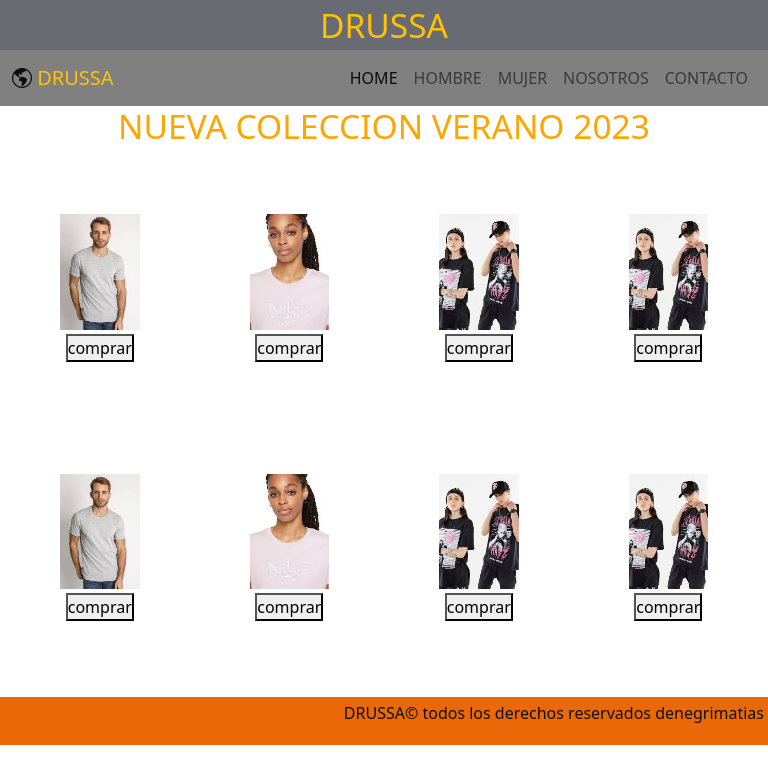
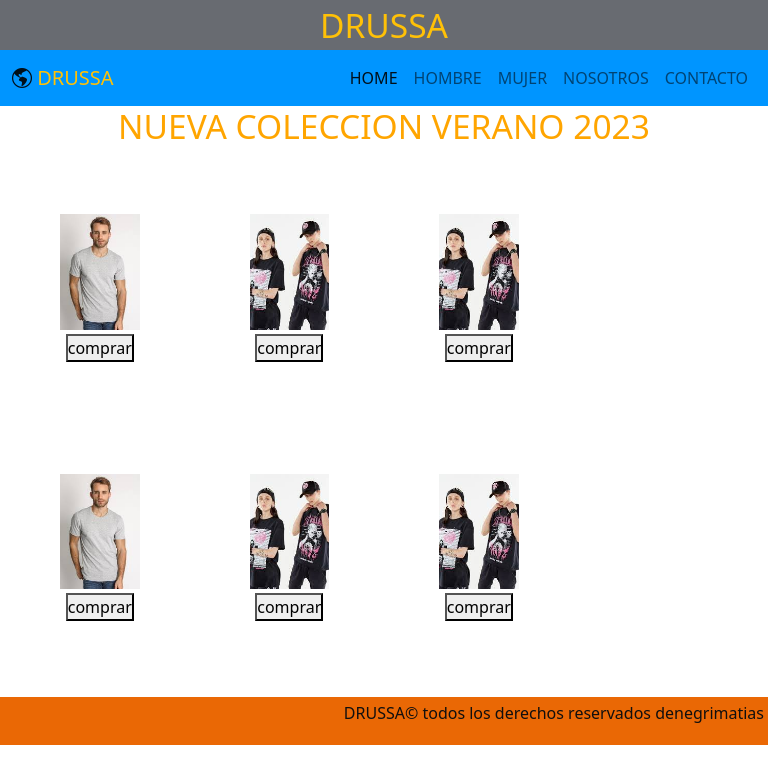
Before and after one commit to tuteguille/entregatres, a website: page pages/mujer.html in a window 768 px wide. Drawn offline with nearby package versions, Linux system fonts and the light colour scheme.

Commit message:
repo page HM

```diff
--- a/pages/mujer.html
+++ b/pages/mujer.html
@@ -51,11 +51,11 @@
    </div>
     </div>
 
-    <div class="gallery__1" >
+    <!-- <div class="gallery__1" >
    <img src="../img/nuevaM1.jpeg" alt="imagenmodeloremera" class="gallery__mujer" >
    <div id="comprar" >
    <button type="button"  >comprar</button></div>
-    </div>
+    </div> -->
 
     <div class="gallery__1" >
    <img src="../img/nuevaMH1.jpeg" alt="imagenmodeloremera" class="gallery__mujer" >
@@ -79,11 +79,11 @@
    </div>
     </div>
 
-    <div class="gallery__1" >
+    <!-- <div class="gallery__1" >
    <img src="../img/nuevaM1.jpeg" alt="imagenmodeloremera" class="gallery__mujer" >
    <div id="comprar" >
    <button type="button"  >comprar</button></div>
-    </div>
+    </div> -->
 
     <div class="gallery__1" >
    <img src="../img/nuevaMH1.jpeg" alt="imagenmodeloremera" class="gallery__mujer" >
--- a/scss/_media.scss
+++ /dev/null
@@ -1,80 +0,0 @@
-@media screen and (min-width: 576px){
-    #navegador{
-      background-color:orange;
-    }
-
- }
-
-  @media screen and (max-width: 768px){
-
-    #navegador{
-
-      background-color: grey;
-
-
-
-
-    }
-    /* h1{
-        display: flex;
-        justify-content: center;
-    } */
-.fotohm{
-    display: none;
-}
-    .gallery-container{
-
-        grid-template-columns: repeat(2, 4fr);
-
-        grid-auto-rows: 40%;
-
-
-
-
-      }
-
-      .gallery__hombre{
-
-        width: 100%;
-
-        height: 100%;
-
-        object-fit: cover;
-
-
-
-
-    }
-    .gallery__mujer{
-
-        width: 100%;
-
-        height: 100%;
-
-        object-fit: cover;
-
-
-
-
-    }
-
-    #comprar{
-
-
-
-
-        color: aqua;
-
-        /* padding: 8px; */
-
-        margin: 4px;
-
-        display: flex;
-
-        justify-content: center;
-
-        align-items: center;
-
-  }
-
- }
--- a/scss/style.scss
+++ b/scss/style.scss
@@ -1,9 +1,91 @@
-*{
-    margin: 0%;
-    padding: 0%;
-    box-sizing: border-box;
+          *{
+        margin: 0;
+        padding: 0;
+        height: auto;
+        box-sizing: border-box;
+    }
+
+
+    @media screen and (min-width: 576px){
+        #navegador{
+          background-color: aqua;
+        }
+
      }
 
+      @media screen and (max-width: 768px){
+
+        #navegador{
+
+          background-color: rgb(0, 149, 255);
+
+
+
+
+        }
+        /* h1{
+            display: flex;
+            justify-content: center;
+        } */
+    .fotohm{
+        display: none;
+    }
+        .gallery-container{
+
+            grid-template-columns: repeat(2, 6fr);
+
+            grid-auto-rows: 40%;
+
+
+
+
+          }
+
+          .gallery__hombre{
+
+            width: 100%;
+
+            height: 100%;
+
+            object-fit: cover;
+
+
+
+
+        }
+        .gallery__mujer{
+
+            width: 100%;
+
+            height: 100%;
+
+            object-fit: cover;
+
+
+
+
+        }
+
+        #comprar{
+
+
+
+
+            color: aqua;
+
+            /* padding: 8px; */
+
+            margin: 4px;
+
+            display: flex;
+
+            justify-content: center;
+
+            align-items: center;
+
+      }
+
+     }
 @import "./variablre";
 @import "./drussa";
 @import "./media"
```
Also changed, not shown: pages/hombre.html (+4 -4 lines), css/style.css.
